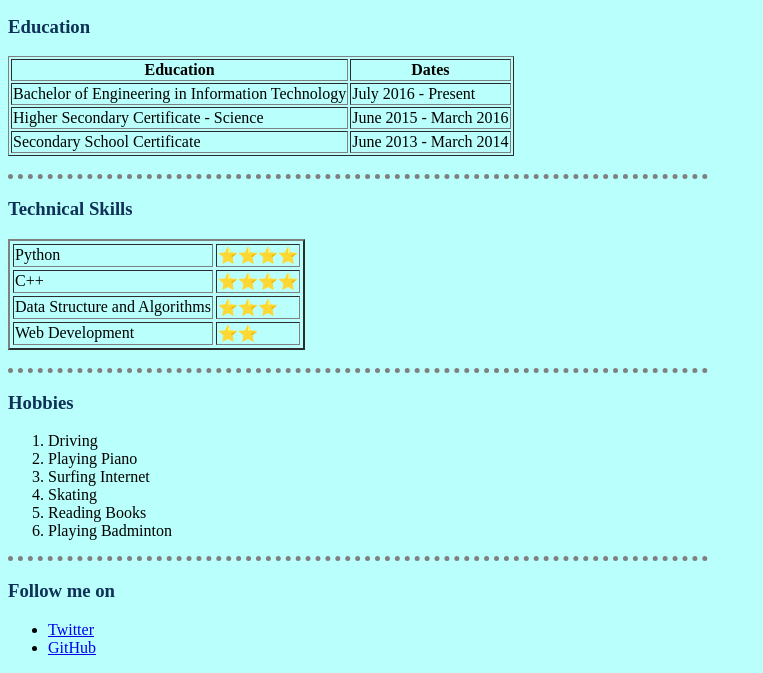
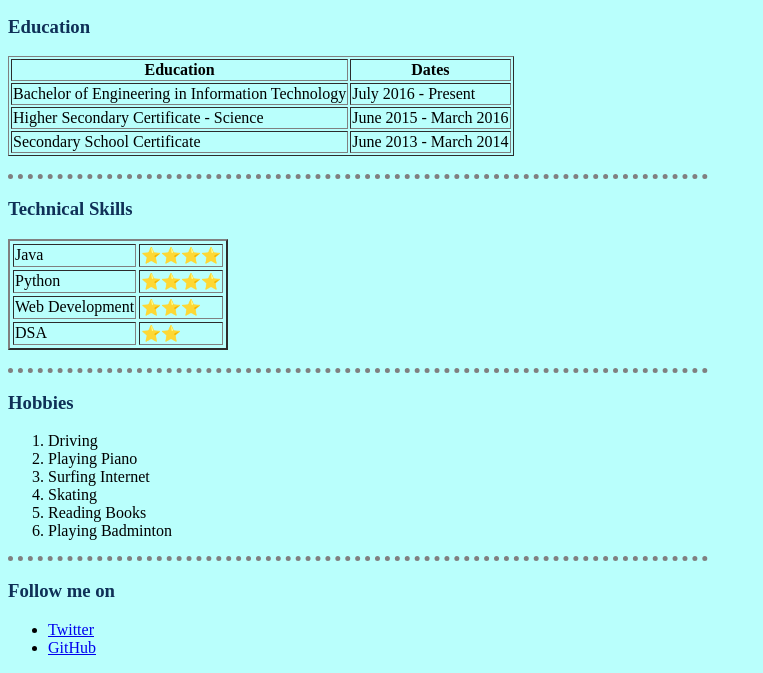
Before and after one commit to TheParthMaru/HTML-based-Personal-Website, a plain HTML site: page index.html in a window 1280 px wide. Shown: the part 212-885 px from the top of the page, without its empty margins (0-763 px from the left). Drawn offline with Linux system fonts and the light colour scheme.

Commit message:
updated skills

```diff
--- a/index.html
+++ b/index.html
@@ -48,22 +48,22 @@
     <h3>Technical Skills</h3>
     <table border = "2"cellspacing="3px">
         <tr>
+            <td>Java</td>
+            <td>⭐⭐⭐⭐</td>
+        </tr>
+
+        <tr>
             <td>Python</td>
             <td>⭐⭐⭐⭐</td>
         </tr>
 
         <tr>
-            <td>C++</td>
-            <td>⭐⭐⭐⭐</td>
-        </tr>
-
-        <tr>
-            <td>Data Structure and Algorithms</td>
+            <td>Web Development</td>
             <td>⭐⭐⭐</td>
         </tr>
 
         <tr>
-            <td>Web Development</td>
+            <td>DSA</td>
             <td>⭐⭐</td>
         </tr>
 
```
